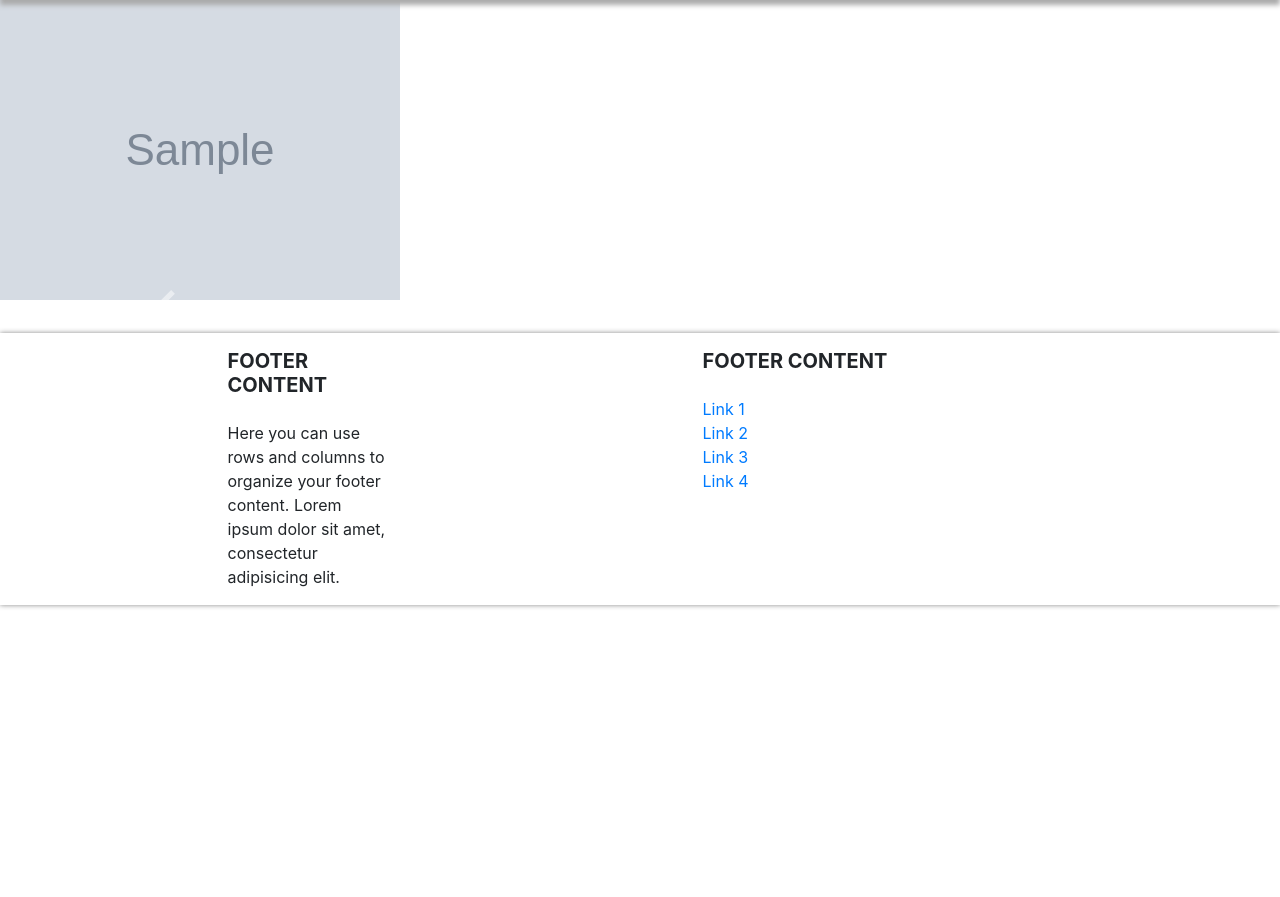
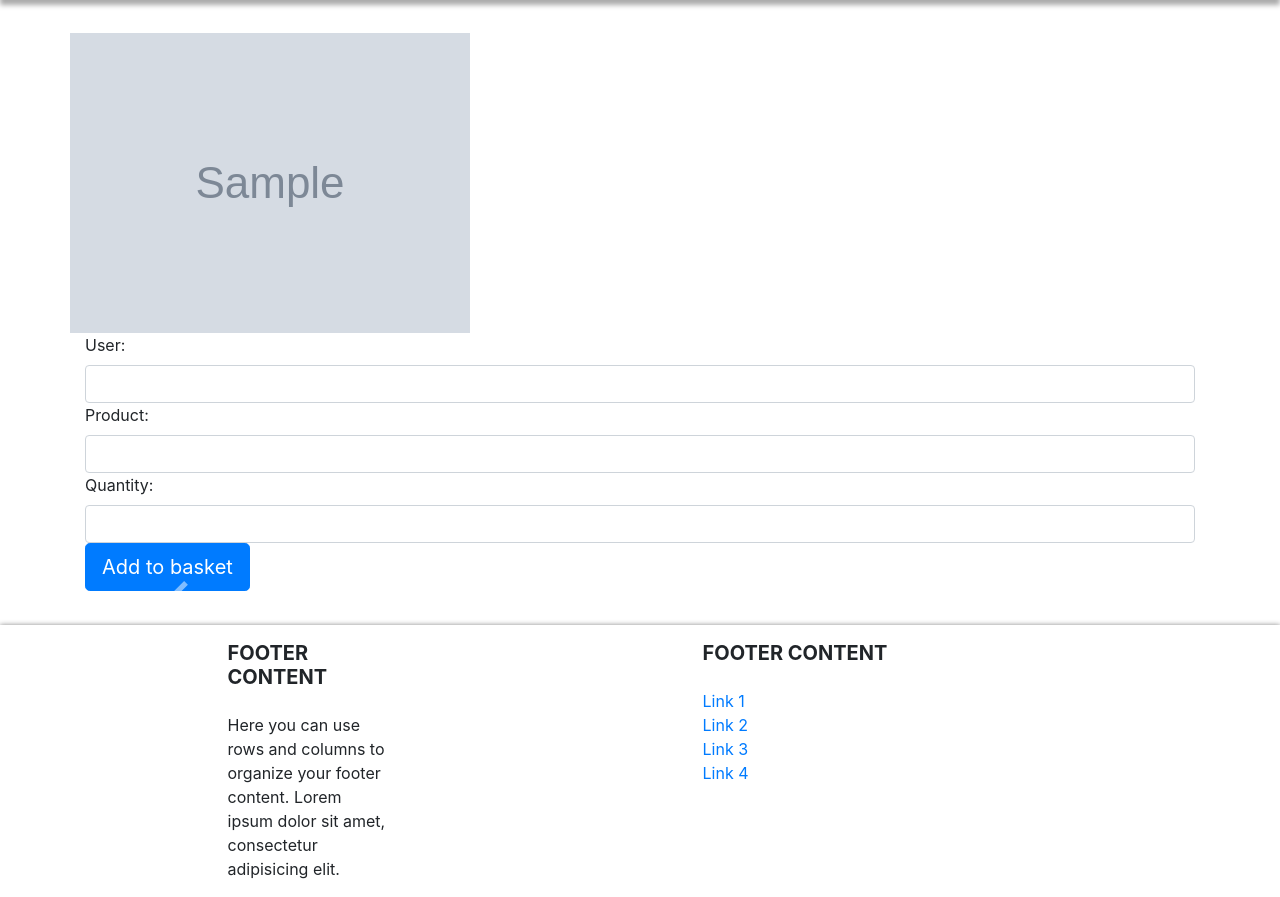
Before and after one commit to RichardDWoodhead/captain-console, a Django app: page /store/product/1 in a window 1280 px wide. Shown: the part 110-1007 px from the top of the page. Before the commit the page ends 718 px from the top, so only its background shows below. Run offline with Django 3.2, Linux system fonts and the light colour scheme; tables that the repository leaves empty hold one stand-in row (values such as "Sample post"); grey boxes marked "Sample" are stand-in pictures; some libraries are stand-ins or nearby versions.

Commit message:
Added add to basket
woop!

```diff
--- a/main/main/urls.py
+++ b/main/main/urls.py
@@ -5,10 +5,10 @@ The `urlpatterns` list routes URLs to views. For more information please see:
 Examples:
 Function views
     1. Add an import:  from my_app import views
-    2. Add a URL to urlpatterns:  path('', views.home, name='home')
+    2. Add a URL to urlpatterns:  path('', views.index, name='index')
 Class-based views
     1. Add an import:  from other_app.views import Home
-    2. Add a URL to urlpatterns:  path('', Home.as_view(), name='home')
+    2. Add a URL to urlpatterns:  path('', Home.as_view(), name='index')
 Including another URLconf
     1. Import the include() function: from django.urls import include, path
     2. Add a URL to urlpatterns:  path('blog/', include('blog.urls'))
@@ -19,7 +19,7 @@ from django.urls import path, include
 urlpatterns = [
     path('admin/', admin.site.urls),
     path('store/', include('store.urls')),
-    path('', include('home.urls')),
+    path('', include('index.urls')),
     path('user/', include('user.urls')),
     path('contact_us/', include('contact_us.urls'))
 ]
--- a/main/static/css/stylesheet.css
+++ b/main/static/css/stylesheet.css
@@ -50,6 +50,10 @@
     color: #FFFFFF;
 }
 
+.product_img {
+    display: inline;
+    height: 300px;
+}
 /* Sign In */
 
 .card-container {
--- /dev/null
+++ b/main/static/javascript/basket.js
@@ -0,0 +1,9 @@
+
+
+
+
+function add_to_basket(product) {
+    console.log(product)
+
+
+}
--- /dev/null
+++ b/main/store/Forms/add_to_basket.py
@@ -0,0 +1,13 @@
+from django.forms import ModelForm, widgets
+from django import forms
+from store.models import Cart
+
+class populate_cart(ModelForm):
+    class Meta:
+        model = Cart
+        exclude = [ 'id' ]
+        widgets = {
+            'user': widgets.NumberInput(attrs={'class': 'form-control'}),
+            'product': widgets.NumberInput(attrs={'class': 'form-control'}),
+            'quantity': widgets.NumberInput(attrs={'class': 'form-control'})
+        }
--- a/main/store/urls.py
+++ b/main/store/urls.py
@@ -9,4 +9,5 @@ urlpatterns = [
     path('checkout/payment/', views.payment, name='payment'),
     path('checkout/review/', views.review, name='review'),
     path('checkout/confirmation/', views.confirmation, name='confirmation'),
+    path('add_to_cart', views.add_to_cart, name='add to cart')
 ]
--- a/main/store/views.py
+++ b/main/store/views.py
@@ -1,5 +1,6 @@
 from django.shortcuts import render
 from django import forms
+from store.Forms.add_to_basket import populate_cart
 from store.models import Product, ProductImage
 
 
@@ -29,7 +30,7 @@ def get_products(request):
 
 def product(request, product_id):
     cproduct = [{
-        'id': x.id,
+        'id': int(x.id),
         'name': x.name,
         'description': x.description,
         'price': x.price,
@@ -37,7 +38,29 @@ def product(request, product_id):
         'other_images': list(ProductImage.objects.raw("SELECT id from store_productimage WHERE product_id ="+str(product_id)+" AND NOT main_image")),
         'main_image': str(ProductImage.objects.raw("SELECT id from store_productimage WHERE product_id = "+str(x.id)+" AND main_image")[0].image),
     } for x in list(Product.objects.raw("SELECT id from store_product WHERE id ="+str(product_id)))]
-    return render(request, "store/product_details.html", context={"product": cproduct[0]})
+    form = populate_cart()
+    return render(request, "store/product_details.html", context={"product": cproduct[0], 'form': form})
+
+def add_to_cart(request):
+    if request.method == 'POST':
+        print(request.POST)
+        form = populate_cart(data = request.POST or None)
+        print(form.is_valid())
+        print(form.errors)
+        if form.is_valid():
+            form.save()
+            return product(request,request.POST['product'])
+
+        # print(request.POST)
+
+        # cproduct = [{
+        #     'product_id': order_item.id,
+        #     'user_id': order_item.user_id,
+        #     'quantity': order_item.quantity
+        # }]
+        # return render(request, "store/product_details.html", context={"product": cproduct[0]})
+    else:
+        form = populate_cart()
 
 
 def payment(request):
--- a/main/templates/store/product_details.html
+++ b/main/templates/store/product_details.html
@@ -1,7 +1,17 @@
 {% extends "base.html" %}
 {% load static %}
 {% block content %}
-    <img src="{{ product.main_image }}" style="display: inline">
+    <div class="container">
+        <div class="row">
+            <img src="{{ product.main_image }}" class="product_img">
+
+        </div>
+        <form action="/store/add_to_cart" method="post">
+
+            {% csrf_token %}
+            {{ form }}
+            <button class="btn btn-lg btn-primary" type="submit">Add to basket</button>
+        </form>
         <div id="carousel_container" class="container">
             <div id="carousel" class="carousel slide" data-ride="carousel">
                 <ol class="carousel-indicators">
@@ -27,5 +37,7 @@
                 </a>
             </div>
         </div>
+    </div>
+<script type="text/javascript" src="{% static "javascript/basket.js" %}"></script>
 
 {% endblock %}
```
Lines whose indentation alone changed are shown as unchanged.
